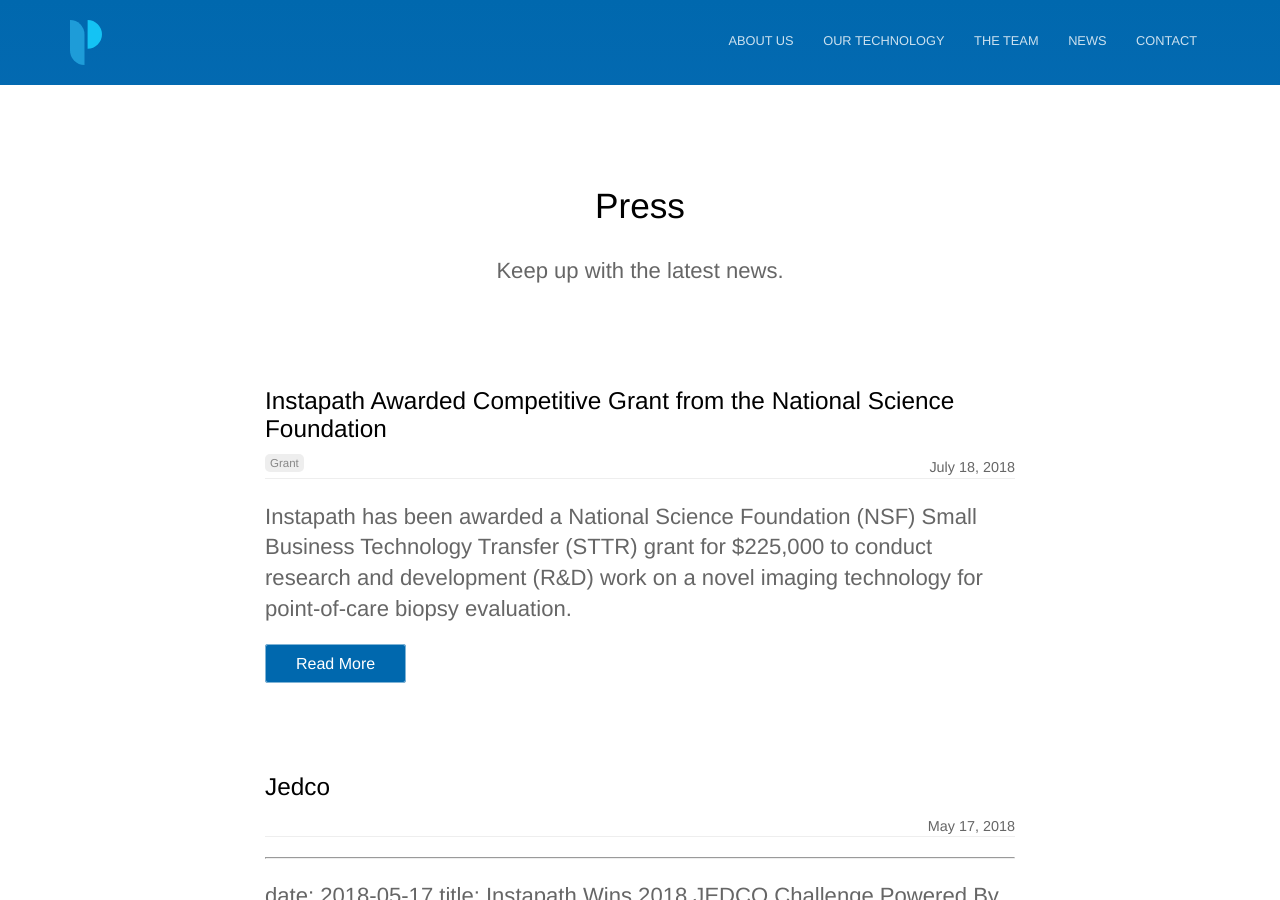
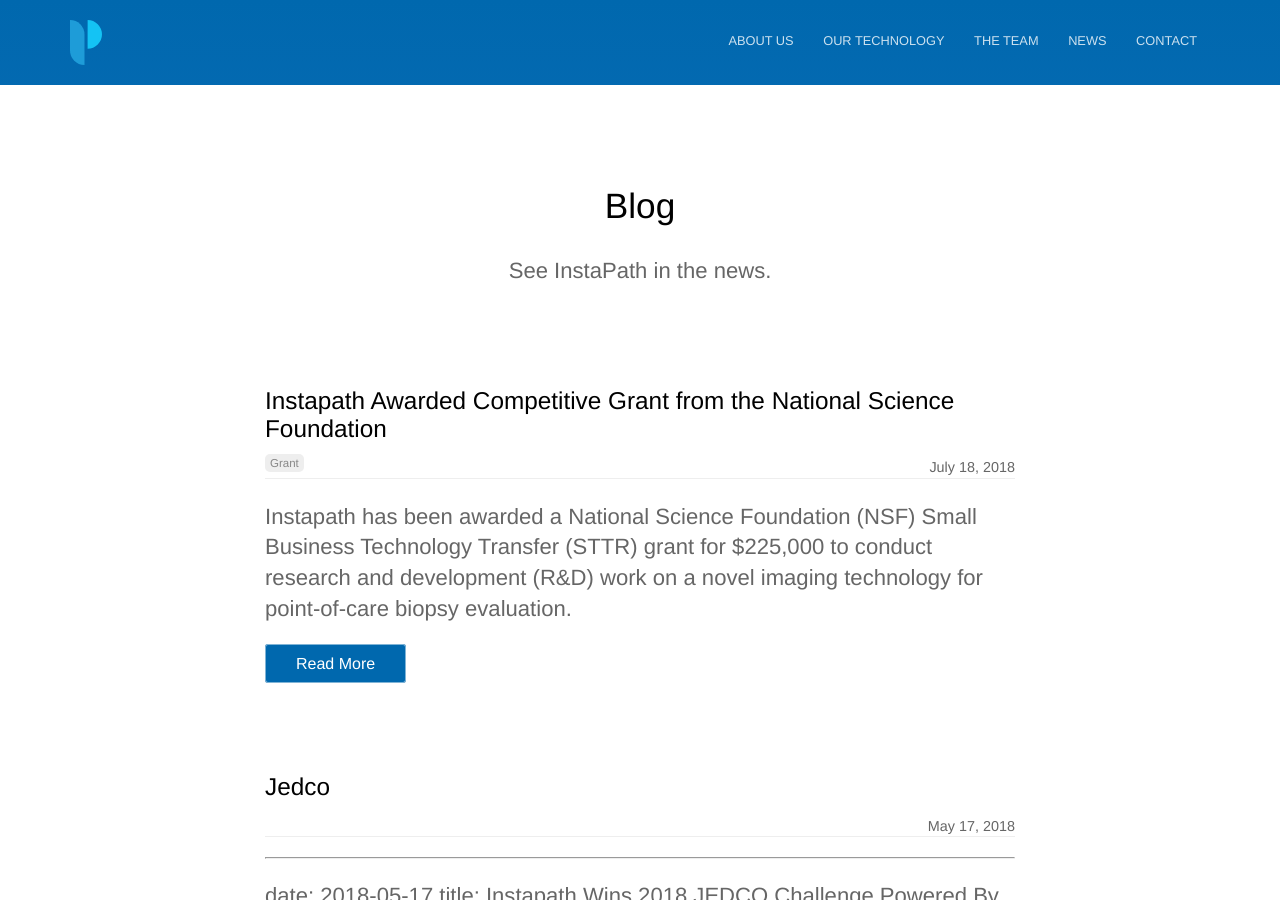
Before and after one commit to dnagaraj10/Instapath.github.io, a Jekyll site: the page built from blog/index.html, in a window 1280 px wide and 900 px high. Built offline with Jekyll 4.4.1, drawn with Linux system fonts in a browser that asks for light colours; the list of posts is cut into pages by our own code.

Commit message:
Update index.html

```diff
--- a/blog/index.html
+++ b/blog/index.html
@@ -1,6 +1,6 @@
 ---
-title: Press
-description: Keep up with the latest news.
+title: Blog
+description: See InstaPath in the news.
 ---
 
 <div class="text-container">
```
